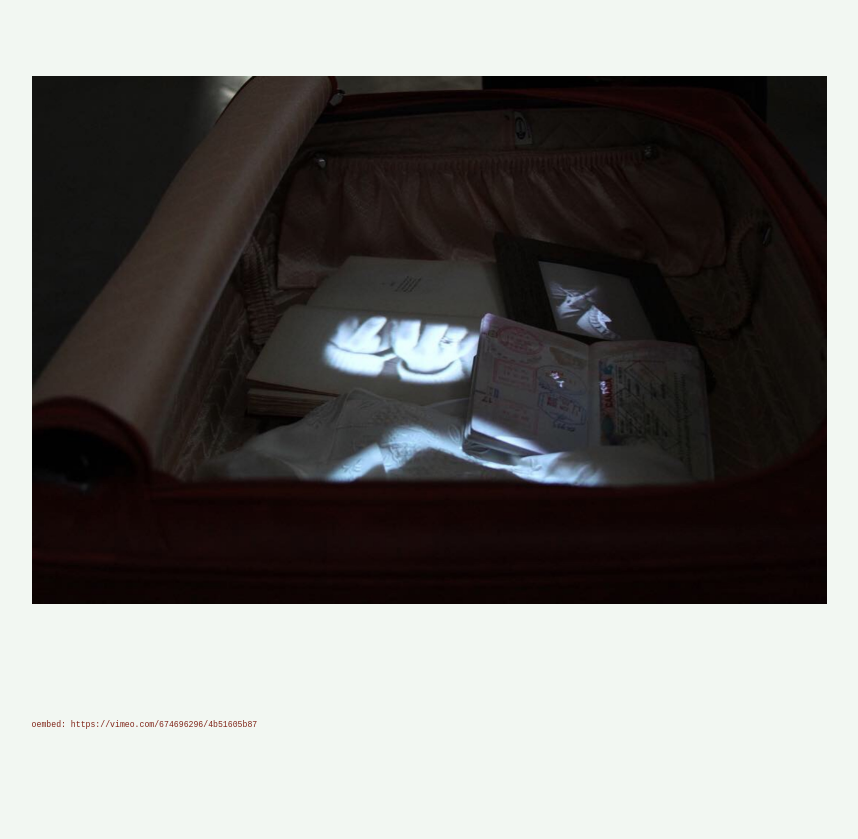
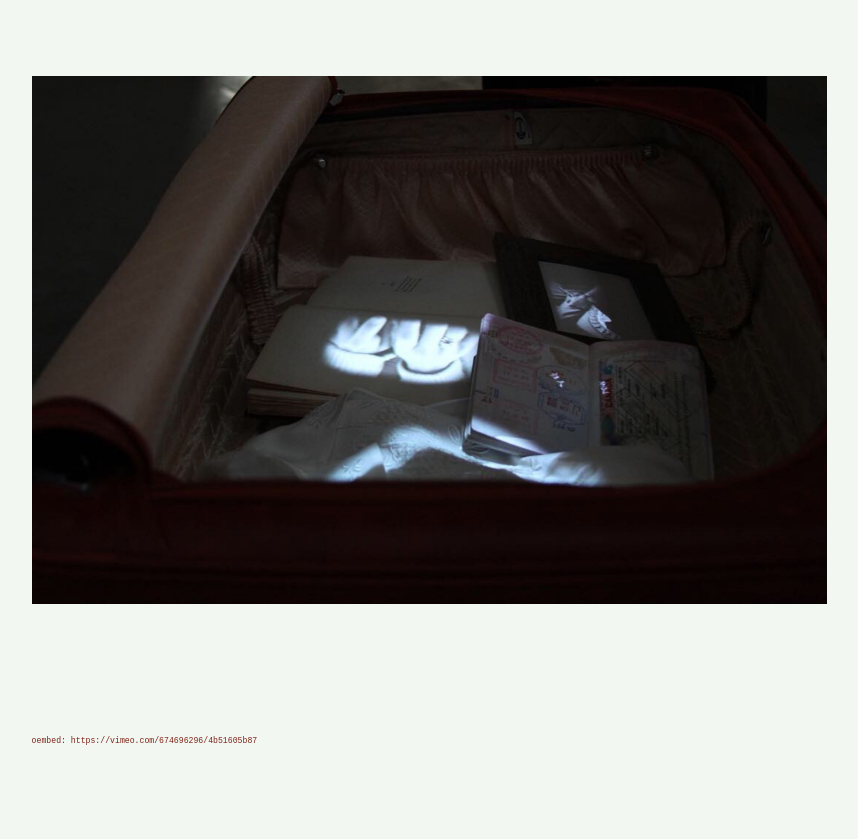
Before and after one commit to casperleerink/liuxinyue, a Gatsby site: page /move/v-gift in a window 1280 px wide. Shown: the part 1537-2376 px from the top of the page, without its empty margins (105-963 px from the left). Built offline with nearby package versions, Linux system fonts and the light colour scheme; Gatsby itself is replaced by a stand-in of ours.

Commit message:
Update Move “v-gift”

```diff
--- a/src/pages/move/v-gift.md
+++ b/src/pages/move/v-gift.md
@@ -28,7 +28,9 @@ Editor: Xinyue Liu
 
 <img src="/assets/WechatIMG465.jpg" alt="" title="" class=""></img>
 
-<div class="lines-5"></div>
+<div class="lines-3"></div>
+
+<div class="lines-3"></div>
 
 `oembed: https://vimeo.com/674696296/4b51605b87`
 
```
